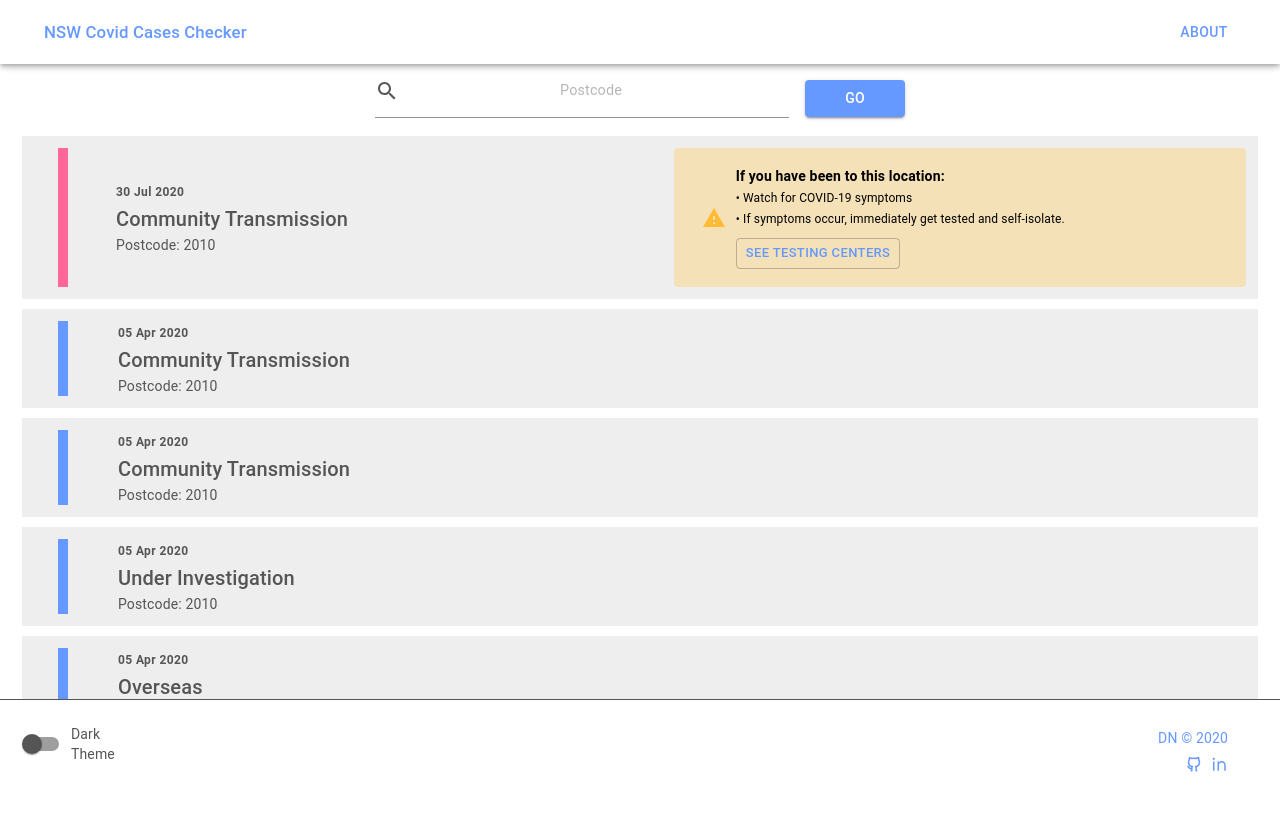
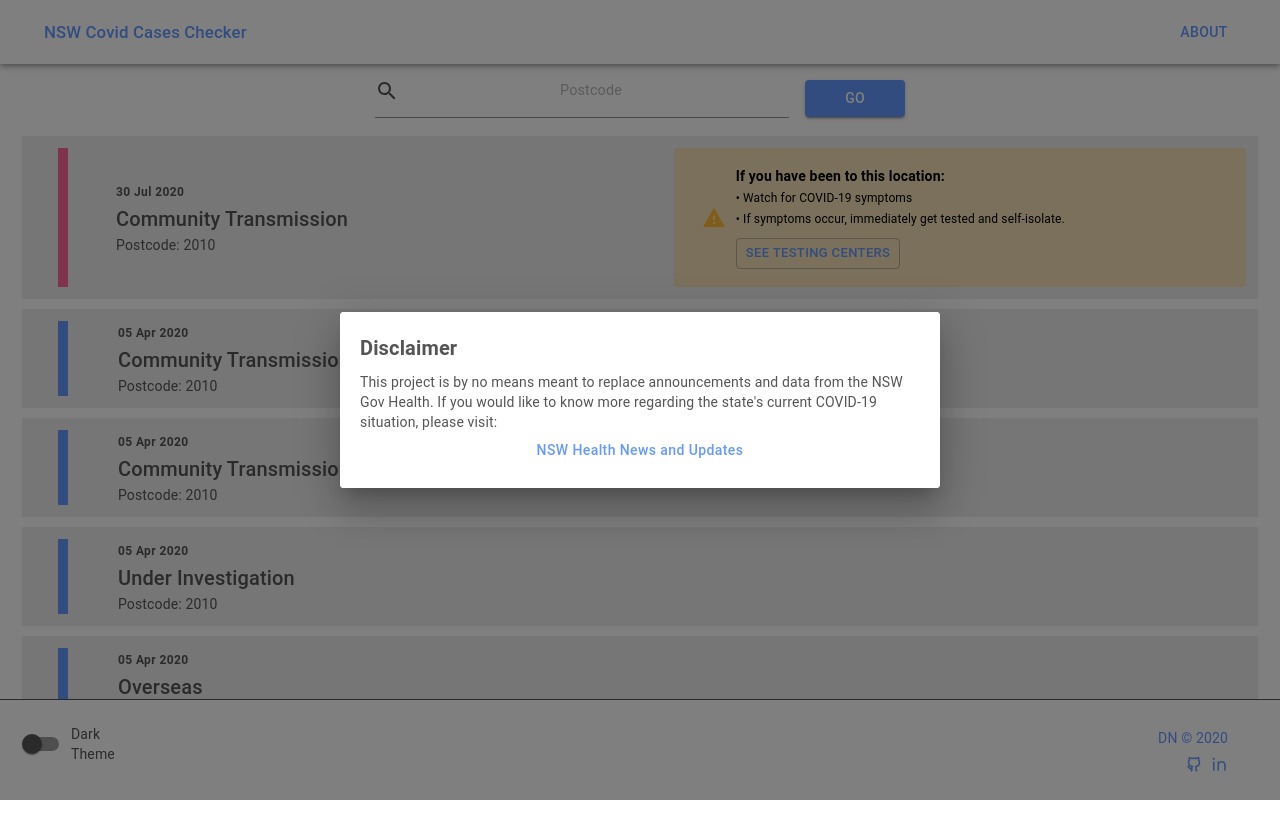
Before and after one commit to danaelisanicolas/nsw-covid-checker, a React (Create React App) app: page / in a window 1280 px wide. Both pictures are taken after a click on the button "ABOUT". Shown: the top 838 px of the page. Built offline with nearby package versions, Linux system fonts and the light colour scheme; what honeybadger-js would draw is missing.

Commit message:
Added disclaimer

```diff
--- a/src/components/Navbar.js
+++ b/src/components/Navbar.js
@@ -1,13 +1,15 @@
-import React, { useContext } from 'react'
+import React, { useContext, useState } from 'react'
 
 import { makeStyles } from '@material-ui/core/styles'
 
 import AppBar from '@material-ui/core/AppBar'
-import { Toolbar, Typography, Button, Box } from '@material-ui/core'
 import { ThemeContext } from '../contexts/ThemeContext'
+
+import { Toolbar, Typography, Button, Box, Dialog, Container } from '@material-ui/core'
 
 const Navbar = () => {
   const { isLightTheme, themes } = useContext(ThemeContext)
+  const [ open, setOpen ] = useState(false)
 
   const useStyles = makeStyles((theme) => ({
     navbar: {
@@ -37,17 +39,54 @@ const Navbar = () => {
       [theme.breakpoints.up('md')]: {
         fontSize: '1.05em',
       }
+    },
+    disclaimer: {
+      padding: '20px',
+      backgroundColor: isLightTheme ? themes.light.background : themes.dark.background,
+      color: isLightTheme ? themes.light.secondary : themes.dark.primary,
+    },
+    disclaimerTitle: {
+      fontWeight: 'bold',
+      paddingBottom: '8px',
+    },
+    nswButton: {
+      textTransform: 'none',
+      color: isLightTheme ? themes.light.primary : themes.dark.secondary,
+    },
+    buttonBox: {
+      width: '100%',
+      textAlign: 'center',
     }
   }))
 
   const styles = useStyles()
 
+  const aboutHandler = (e) => {
+    console.log('test ')
+    setOpen(true)
+  }
+
+  const closeHandler = () => {
+    setOpen(false)
+  }
+
+  const aboutBody = (
+    <Container className={styles.disclaimer}>
+      <Typography className={styles.disclaimerTitle} variant='h6'>Disclaimer</Typography>
+      <Typography variant='body2'>This project is by no means meant to replace announcements and data from the NSW Gov Health. If you would like to know more regarding the state's current COVID-19 situation, please visit:</Typography>
+      <Box className={styles.buttonBox}>
+        <Button className={styles.nswButton} href='https://www.nsw.gov.au/covid-19/latest-news-and-updates'>NSW Health News and Updates</Button>
+      </Box>
+    </Container>
+  )
+
   return (
     <AppBar position='static' className={styles.navbar}>
+      {<Dialog open={open} onClose={closeHandler}>{aboutBody}</Dialog>}
       <Toolbar variant='dense' className={styles.toolbar} boxShadow={0}>
         <Typography variant='h6' className={styles.brand}>NSW Covid Cases Checker</Typography>
         <Box className={styles.menu}>
-          <Button color='inherit'>About</Button>
+          <Button color='inherit' onClick={aboutHandler}>About</Button>
         </Box>
       </Toolbar>
     </AppBar>
```
